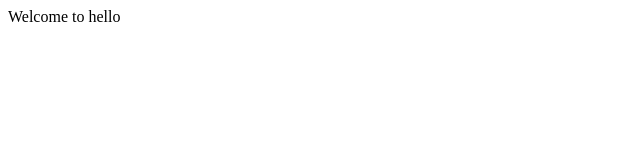
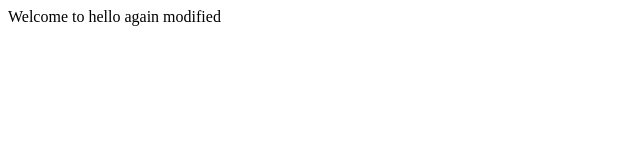
Before and after one commit to Ramanjaneyulareddy1/MYPROJECT, a plain HTML site: page index.html in a window 1280 px wide. Shown: the whole page, without its empty margins (0-640 px from the left). Drawn offline with Linux system fonts and the light colour scheme.

Commit message:
new changes added

```diff
--- a/index.html
+++ b/index.html
@@ -2,4 +2,5 @@ Welcome to <HTML:5></HTML:5>
 
 <Body>
     <head>hello</head>
+    again modified
 </Body>
```
